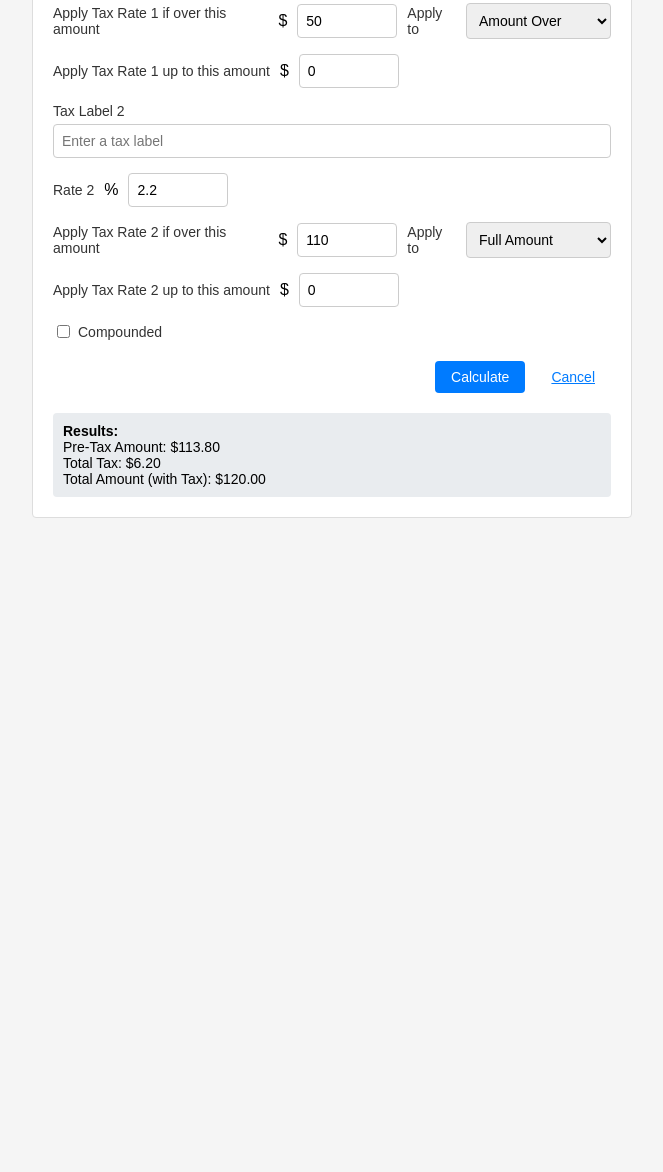
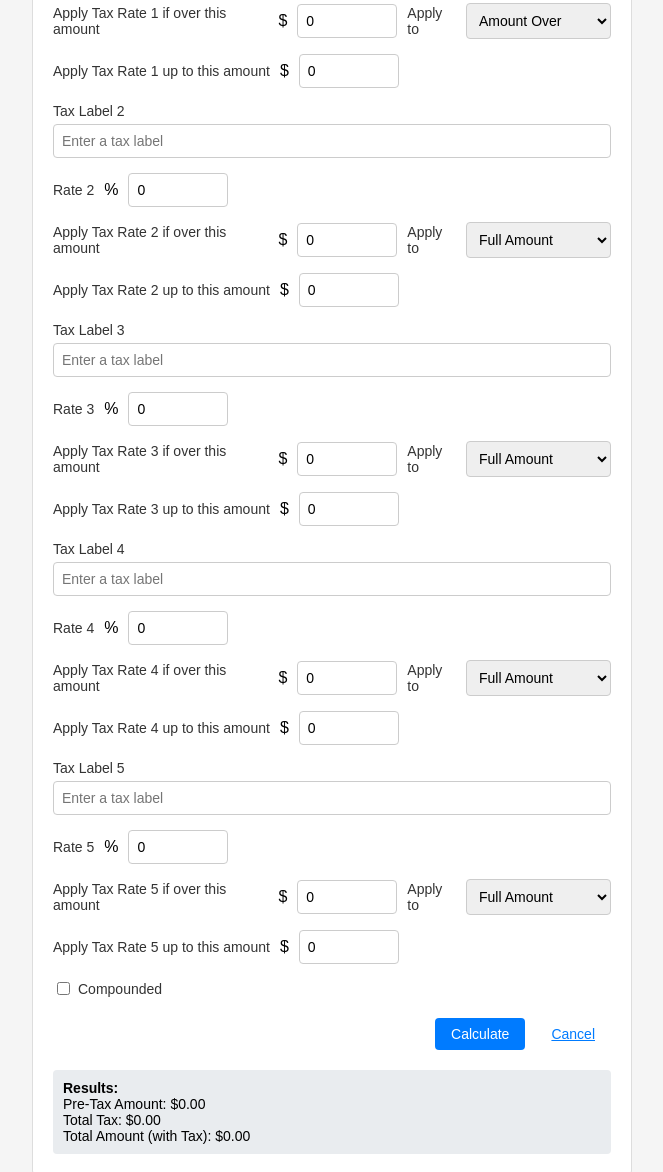
Before and after one commit to farsheelrc/farsheelrc.github.io, a plain HTML site: page index.html in a window 1280 px wide. Shown: the part 474-1646 px from the top of the page, without its empty margins (308-971 px from the left). Before the commit the page ends 1032 px from the top, so only its background shows below. Drawn offline with Linux system fonts and the light colour scheme.

Commit message:
Update index.html

```diff
--- a/index.html
+++ b/index.html
@@ -106,7 +106,7 @@
     <div class="form-container">
         <div class="form-group">
             <label for="price">Price ($)</label>
-            <input type="number" id="price" value="120" step="0.01" min="0">
+            <input type="number" id="price" value="0" step="0.01" min="0">
         </div>
 
         <div class="form-group">
@@ -119,63 +119,137 @@
 
         <div class="form-group">
             <label for="taxName">Name</label>
-            <input type="text" id="taxName" value="FMSDOM Tax Test">
+            <input type="text" id="taxName" value="">
         </div>
 
+        <!-- Tax Rate 1 -->
         <div class="form-group">
             <label for="taxLabel1">Tax Label 1</label>
             <input type="text" id="taxLabel1" value="Tax 1">
         </div>
-
         <div class="form-group inline-group">
             <label>Rate 1</label>
             <span>%</span>
-            <input type="number" id="taxRate1" value="5.8" step="0.1" min="0">
+            <input type="number" id="taxRate1" value="0" step="0.1" min="0">
         </div>
-
         <div class="form-group inline-group">
             <label>Apply Tax Rate 1 if over this amount</label>
             <span>$</span>
-            <input type="number" id="taxThreshold1" value="50" step="0.01" min="0">
+            <input type="number" id="taxThreshold1" value="0" step="0.01" min="0">
             <label>Apply to</label>
             <select id="taxApply1">
                 <option value="amountOver">Amount Over</option>
                 <option value="fullAmount">Full Amount</option>
             </select>
         </div>
-
         <div class="form-group inline-group">
             <label>Apply Tax Rate 1 up to this amount</label>
             <span>$</span>
             <input type="number" id="taxLimit1" value="0" step="0.01" min="0">
         </div>
 
+        <!-- Tax Rate 2 -->
         <div class="form-group">
             <label for="taxLabel2">Tax Label 2</label>
             <input type="text" id="taxLabel2" placeholder="Enter a tax label">
         </div>
-
         <div class="form-group inline-group">
             <label>Rate 2</label>
             <span>%</span>
-            <input type="number" id="taxRate2" value="2.2" step="0.1" min="0">
+            <input type="number" id="taxRate2" value="0" step="0.1" min="0">
         </div>
-
         <div class="form-group inline-group">
             <label>Apply Tax Rate 2 if over this amount</label>
             <span>$</span>
-            <input type="number" id="taxThreshold2" value="110" step="0.01" min="0">
+            <input type="number" id="taxThreshold2" value="0" step="0.01" min="0">
             <label>Apply to</label>
             <select id="taxApply2">
                 <option value="fullAmount">Full Amount</option>
                 <option value="amountOver">Amount Over</option>
             </select>
         </div>
-
         <div class="form-group inline-group">
             <label>Apply Tax Rate 2 up to this amount</label>
             <span>$</span>
             <input type="number" id="taxLimit2" value="0" step="0.01" min="0">
+        </div>
+
+        <!-- Tax Rate 3 -->
+        <div class="form-group">
+            <label for="taxLabel3">Tax Label 3</label>
+            <input type="text" id="taxLabel3" placeholder="Enter a tax label">
+        </div>
+        <div class="form-group inline-group">
+            <label>Rate 3</label>
+            <span>%</span>
+            <input type="number" id="taxRate3" value="0" step="0.1" min="0">
+        </div>
+        <div class="form-group inline-group">
+            <label>Apply Tax Rate 3 if over this amount</label>
+            <span>$</span>
+            <input type="number" id="taxThreshold3" value="0" step="0.01" min="0">
+            <label>Apply to</label>
+            <select id="taxApply3">
+                <option value="fullAmount">Full Amount</option>
+                <option value="amountOver">Amount Over</option>
+            </select>
+        </div>
+        <div class="form-group inline-group">
+            <label>Apply Tax Rate 3 up to this amount</label>
+            <span>$</span>
+            <input type="number" id="taxLimit3" value="0" step="0.01" min="0">
+        </div>
+
+        <!-- Tax Rate 4 -->
+        <div class="form-group">
+            <label for="taxLabel4">Tax Label 4</label>
+            <input type="text" id="taxLabel4" placeholder="Enter a tax label">
+        </div>
+        <div class="form-group inline-group">
+            <label>Rate 4</label>
+            <span>%</span>
+            <input type="number" id="taxRate4" value="0" step="0.1" min="0">
+        </div>
+        <div class="form-group inline-group">
+            <label>Apply Tax Rate 4 if over this amount</label>
+            <span>$</span>
+            <input type="number" id="taxThreshold4" value="0" step="0.01" min="0">
+            <label>Apply to</label>
+            <select id="taxApply4">
+                <option value="fullAmount">Full Amount</option>
+                <option value="amountOver">Amount Over</option>
+            </select>
+        </div>
+        <div class="form-group inline-group">
+            <label>Apply Tax Rate 4 up to this amount</label>
+            <span>$</span>
+            <input type="number" id="taxLimit4" value="0" step="0.01" min="0">
+        </div>
+
+        <!-- Tax Rate 5 -->
+        <div class="form-group">
+            <label for="taxLabel5">Tax Label 5</label>
+            <input type="text" id="taxLabel5" placeholder="Enter a tax label">
+        </div>
+        <div class="form-group inline-group">
+            <label>Rate 5</label>
+            <span>%</span>
+            <input type="number" id="taxRate5" value="0" step="0.1" min="0">
+        </div>
+        <div class="form-group inline-group">
+            <label>Apply Tax Rate 5 if over this amount</label>
+            <span>$</span>
+            <input type="number" id="taxThreshold5" value="0" step="0.01" min="0">
+            <label>Apply to</label>
+            <select id="taxApply5">
+                <option value="fullAmount">Full Amount</option>
+                <option value="amountOver">Amount Over</option>
+            </select>
+        </div>
+        <div class="form-group inline-group">
+            <label>Apply Tax Rate 5 up to this amount</label>
+            <span>$</span>
+            <input type="number" id="taxLimit5" value="0" step="0.01" min="0">
         </div>
 
         <div class="form-group checkbox-group">
@@ -196,85 +270,118 @@
             // Get input values
             const price = parseFloat(document.getElementById('price').value);
             const calculationType = document.getElementById('calculationType').value;
-            const taxRate1 = parseFloat(document.getElementById('taxRate1').value) / 100;
-            const taxThreshold1 = parseFloat(document.getElementById('taxThreshold1').value);
-            const taxLimit1 = parseFloat(document.getElementById('taxLimit1').value);
-            const taxApply1 = document.getElementById('taxApply1').value;
-            const taxRate2 = parseFloat(document.getElementById('taxRate2').value) / 100;
-            const taxThreshold2 = parseFloat(document.getElementById('taxThreshold2').value);
-            const taxLimit2 = parseFloat(document.getElementById('taxLimit2').value);
-            const taxApply2 = document.getElementById('taxApply2').value;
+            const resultDiv = document.getElementById('result');
+
+            // Get tax configuration for up to 5 rates
+            const taxRates = [
+                parseFloat(document.getElementById('taxRate1').value) / 100,
+                parseFloat(document.getElementById('taxRate2').value) / 100,
+                parseFloat(document.getElementById('taxRate3').value) / 100,
+                parseFloat(document.getElementById('taxRate4').value) / 100,
+                parseFloat(document.getElementById('taxRate5').value) / 100
+            ];
+            const taxThresholds = [
+                parseFloat(document.getElementById('taxThreshold1').value),
+                parseFloat(document.getElementById('taxThreshold2').value),
+                parseFloat(document.getElementById('taxThreshold3').value),
+                parseFloat(document.getElementById('taxThreshold4').value),
+                parseFloat(document.getElementById('taxThreshold5').value)
+            ];
+            const taxLimits = [
+                parseFloat(document.getElementById('taxLimit1').value),
+                parseFloat(document.getElementById('taxLimit2').value),
+                parseFloat(document.getElementById('taxLimit3').value),
+                parseFloat(document.getElementById('taxLimit4').value),
+                parseFloat(document.getElementById('taxLimit5').value)
+            ];
+            const taxApply = [
+                document.getElementById('taxApply1').value,
+                document.getElementById('taxApply2').value,
+                document.getElementById('taxApply3').value,
+                document.getElementById('taxApply4').value,
+                document.getElementById('taxApply5').value
+            ];
             const compounded = document.getElementById('compounded').checked;
-            const resultDiv = document.getElementById('result');
 
             let preTaxAmount, totalTax, totalAmount;
 
             if (calculationType === 'inclusive') {
                 // Reverse calculate for tax-inclusive price
                 if (!compounded) {
-                    // Non-compounded: Solve price = X + tax1 + tax2
-                    if (taxApply1 === 'amountOver' && taxApply2 === 'fullAmount') {
-                        // price = X + taxRate1 * (X - taxThreshold1) + taxRate2 * X
-                        // price = X + taxRate1 * X - taxRate1 * taxThreshold1 + taxRate2 * X
-                        // price = (1 + taxRate1 + taxRate2) * X - taxRate1 * taxThreshold1
-                        preTaxAmount = (price + taxRate1 * taxThreshold1) / (1 + taxRate1 + taxRate2);
+                    // Non-compounded: Iterative approximation for multiple rates
+                    let low = 0, high = price * 2;
+                    for (let i = 0; i < 100; i++) { // Newton-Raphson-like iteration
+                        preTaxAmount = (low + high) / 2;
+                        let calculatedTax = 0;
+                        for (let j = 0; j < 5; j++) {
+                            if (preTaxAmount > taxThresholds[j] && taxRates[j] > 0) {
+                                if (taxApply[j] === 'amountOver') {
+                                    const taxableAmount = (taxLimits[j] === 0 || preTaxAmount <= taxLimits[j])
+                                        ? (preTaxAmount - taxThresholds[j])
+                                        : (taxLimits[j] - taxThresholds[j]);
+                                    calculatedTax += taxRates[j] * taxableAmount;
                                 } else {
-                        resultDiv.innerHTML = 'Unsupported tax application combination for reverse calculation.';
-                        return;
+                                    calculatedTax += taxRates[j] * preTaxAmount;
                                 }
+                            }
+                        }
+                        const total = preTaxAmount + calculatedTax;
+                        if (total > price) high = preTaxAmount;
+                        else low = preTaxAmount;
+                    }
+                    preTaxAmount = (low + high) / 2;
                 } else {
-                    // Compounded: More complex, solve iteratively or approximate
-                    // For simplicity, we'll assume non-compounded for now
                     resultDiv.innerHTML = 'Compounded tax reverse calculation not supported yet.';
                     return;
                 }
 
                 // Calculate tax based on thresholds
-                let tax1 = 0;
-                if (preTaxAmount > taxThreshold1) {
-                    if (taxApply1 === 'amountOver') {
-                        const taxableAmount1 = (taxLimit1 === 0 || preTaxAmount <= taxLimit1) ? (preTaxAmount - taxThreshold1) : (taxLimit1 - taxThreshold1);
-                        tax1 = taxRate1 * taxableAmount1;
+                totalTax = 0;
+                for (let j = 0; j < 5; j++) {
+                    if (preTaxAmount > taxThresholds[j] && taxRates[j] > 0) {
+                        if (taxApply[j] === 'amountOver') {
+                            const taxableAmount = (taxLimits[j] === 0 || preTaxAmount <= taxLimits[j])
+                                ? (preTaxAmount - taxThresholds[j])
+                                : (taxLimits[j] - taxThresholds[j]);
+                            totalTax += taxRates[j] * taxableAmount;
                         } else {
-                        tax1 = taxRate1 * preTaxAmount;
+                            totalTax += taxRates[j] * preTaxAmount;
                         }
                     }
-                let tax2 = 0;
-                if (preTaxAmount > taxThreshold2) {
-                    if (taxApply2 === 'fullAmount') {
-                        tax2 = taxRate2 * preTaxAmount;
-                    } else {
-                        const taxableAmount2 = (taxLimit2 === 0 || preTaxAmount <= taxLimit2) ? (preTaxAmount - taxThreshold2) : (taxLimit2 - taxThreshold2);
-                        tax2 = taxRate2 * taxableAmount2;
                 }
-                }
-                totalTax = tax1 + tax2;
                 totalAmount = price;
             } else {
                 // Forward calculate for tax-exclusive price
                 preTaxAmount = price;
-                let tax1 = 0;
-                if (preTaxAmount > taxThreshold1) {
-                    if (taxApply1 === 'amountOver') {
-                        const taxableAmount1 = (taxLimit1 === 0 || preTaxAmount <= taxLimit1) ? (preTaxAmount - taxThreshold1) : (taxLimit1 - taxThreshold1);
-                        tax1 = taxRate1 * taxableAmount1;
+                totalTax = 0;
+                for (let j = 0; j < 5; j++) {
+                    if (preTaxAmount > taxThresholds[j] && taxRates[j] > 0) {
+                        if (taxApply[j] === 'amountOver') {
+                            const taxableAmount = (taxLimits[j] === 0 || preTaxAmount <= taxLimits[j])
+                                ? (preTaxAmount - taxThresholds[j])
+                                : (taxLimits[j] - taxThresholds[j]);
+                            totalTax += taxRates[j] * taxableAmount;
                         } else {
-                        tax1 = taxRate1 * preTaxAmount;
+                            totalTax += taxRates[j] * preTaxAmount;
                         }
-                }
-                let tax2 = 0;
-                if (preTaxAmount > taxThreshold2) {
-                    if (taxApply2 === 'fullAmount') {
-                        tax2 = taxRate2 * preTaxAmount;
-                    } else {
-                        const taxableAmount2 = (taxLimit2 === 0 || preTaxAmount <= taxLimit2) ? (preTaxAmount - taxThreshold2) : (taxLimit2 - taxThreshold2);
-                        tax2 = taxRate2 * taxableAmount2;
                     }
                 }
                 if (compounded) {
-                    totalTax = tax1 + tax2 + (tax1 * taxRate2); // Simplified compounding
+                    // Simplified compounding (sequential application)
+                    let base = preTaxAmount;
+                    for (let j = 0; j < 5; j++) {
+                        if (base > taxThresholds[j] && taxRates[j] > 0) {
+                            if (taxApply[j] === 'amountOver') {
+                                const taxableAmount = (taxLimits[j] === 0 || base <= taxLimits[j])
+                                    ? (base - taxThresholds[j])
+                                    : (taxLimits[j] - taxThresholds[j]);
+                                base += taxRates[j] * taxableAmount;
                             } else {
-                    totalTax = tax1 + tax2;
+                                base += taxRates[j] * base;
+                            }
+                        }
+                    }
+                    totalTax = base - preTaxAmount;
                 }
                 totalAmount = preTaxAmount + totalTax;
             }
@@ -294,19 +401,34 @@
         }
 
         function resetForm() {
-            document.getElementById('price').value = '120';
+            document.getElementById('price').value = '0';
             document.getElementById('calculationType').value = 'inclusive';
-            document.getElementById('taxName').value = 'FMSDOM Tax Test';
+            document.getElementById('taxName').value = '';
             document.getElementById('taxLabel1').value = 'Tax 1';
-            document.getElementById('taxRate1').value = '5.8';
-            document.getElementById('taxThreshold1').value = '50';
+            document.getElementById('taxRate1').value = '0';
+            document.getElementById('taxThreshold1').value = '0';
             document.getElementById('taxLimit1').value = '0';
             document.getElementById('taxApply1').value = 'amountOver';
             document.getElementById('taxLabel2').value = '';
-            document.getElementById('taxRate2').value = '2.2';
-            document.getElementById('taxThreshold2').value = '110';
+            document.getElementById('taxRate2').value = '0';
+            document.getElementById('taxThreshold2').value = '0';
             document.getElementById('taxLimit2').value = '0';
             document.getElementById('taxApply2').value = 'fullAmount';
+            document.getElementById('taxLabel3').value = '';
+            document.getElementById('taxRate3').value = '0';
+            document.getElementById('taxThreshold3').value = '0';
+            document.getElementById('taxLimit3').value = '0';
+            document.getElementById('taxApply3').value = 'fullAmount';
+            document.getElementById('taxLabel4').value = '';
+            document.getElementById('taxRate4').value = '0';
+            document.getElementById('taxThreshold4').value = '0';
+            document.getElementById('taxLimit4').value = '0';
+            document.getElementById('taxApply4').value = 'fullAmount';
+            document.getElementById('taxLabel5').value = '';
+            document.getElementById('taxRate5').value = '0';
+            document.getElementById('taxThreshold5').value = '0';
+            document.getElementById('taxLimit5').value = '0';
+            document.getElementById('taxApply5').value = 'fullAmount';
             document.getElementById('compounded').checked = false;
             document.getElementById('result').innerHTML = '';
         }
```
Lines whose indentation alone changed are shown as unchanged.
